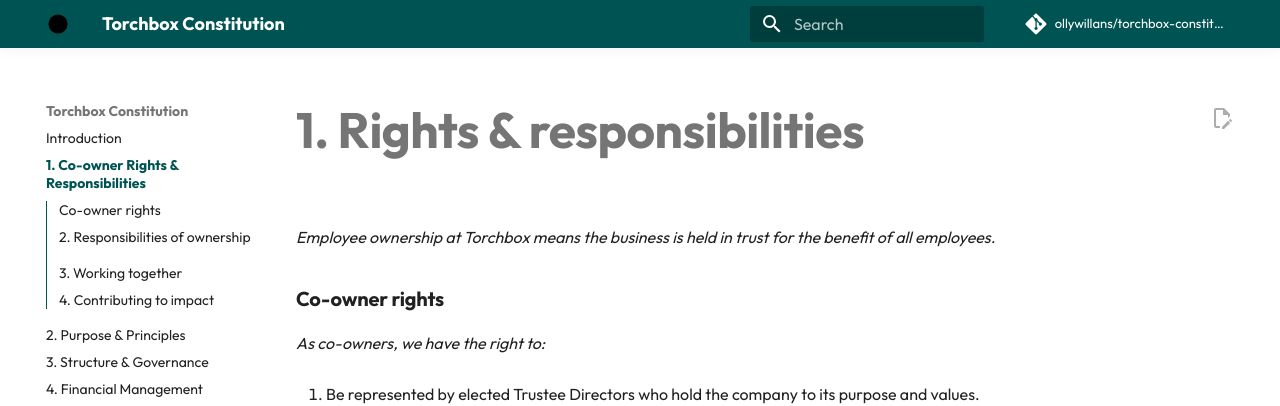
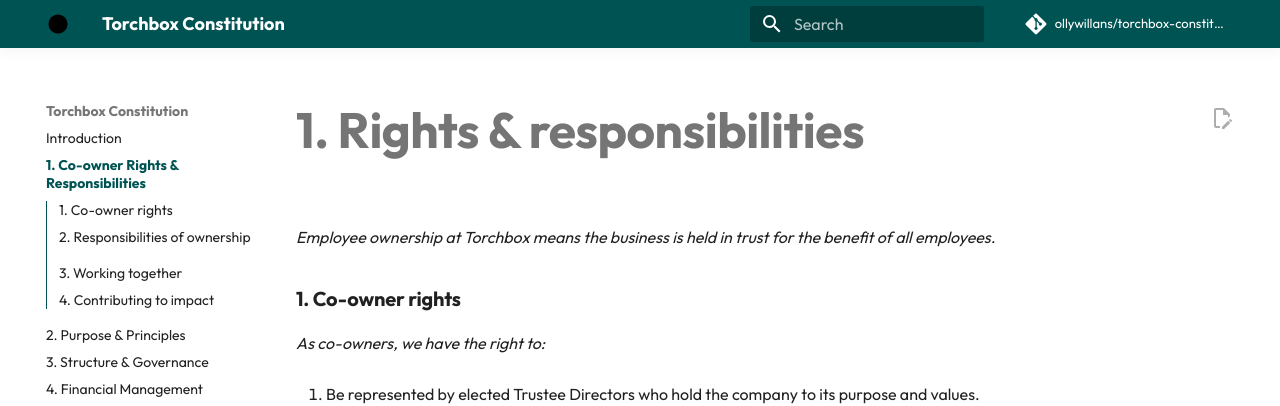
Before and after one commit to torchbox/torchbox-constitution, an MkDocs documentation site: the page built from docs/rights-and-responsibilities.md, in a window 1280 px wide and 900 px high. Shown: the top 406 px of the window. Built offline with MkDocs 1.6.1 and Material for MkDocs 9.7.7, drawn with Linux system fonts in a browser that asks for light colours; comment, search, counter and statistics services are not loaded; some of the changed text lies outside the part shown.

Commit message:
Update rights-and-responsibilities.md

```diff
--- a/docs/rights-and-responsibilities.md
+++ b/docs/rights-and-responsibilities.md
@@ -3,7 +3,7 @@
 *Employee ownership at Torchbox means the business is held in trust for
 the benefit of all employees.*
 
-### Co-owner rights
+### 1. Co-owner rights
 
 *As co-owners, we have the right to:*
 
@@ -31,7 +31,7 @@
 8.  Work in an environment built on inclusion, dignity and mutual
     respect.
 
-### **2. Responsibilities of ownership**
+### 2. Responsibilities of ownership
 
 *Co-ownership means playing an active part with curiosity, care and
 responsibility.*
@@ -64,7 +64,7 @@
 
 ###
 
-### **3. Working together**
+### 3. Working together
 
 *A work environment where openness, trust, and collaboration help us all
 thrive.*
```
Also changed, not shown: other parts of docs/rights-and-responsibilities.md (+0 -2 lines).
